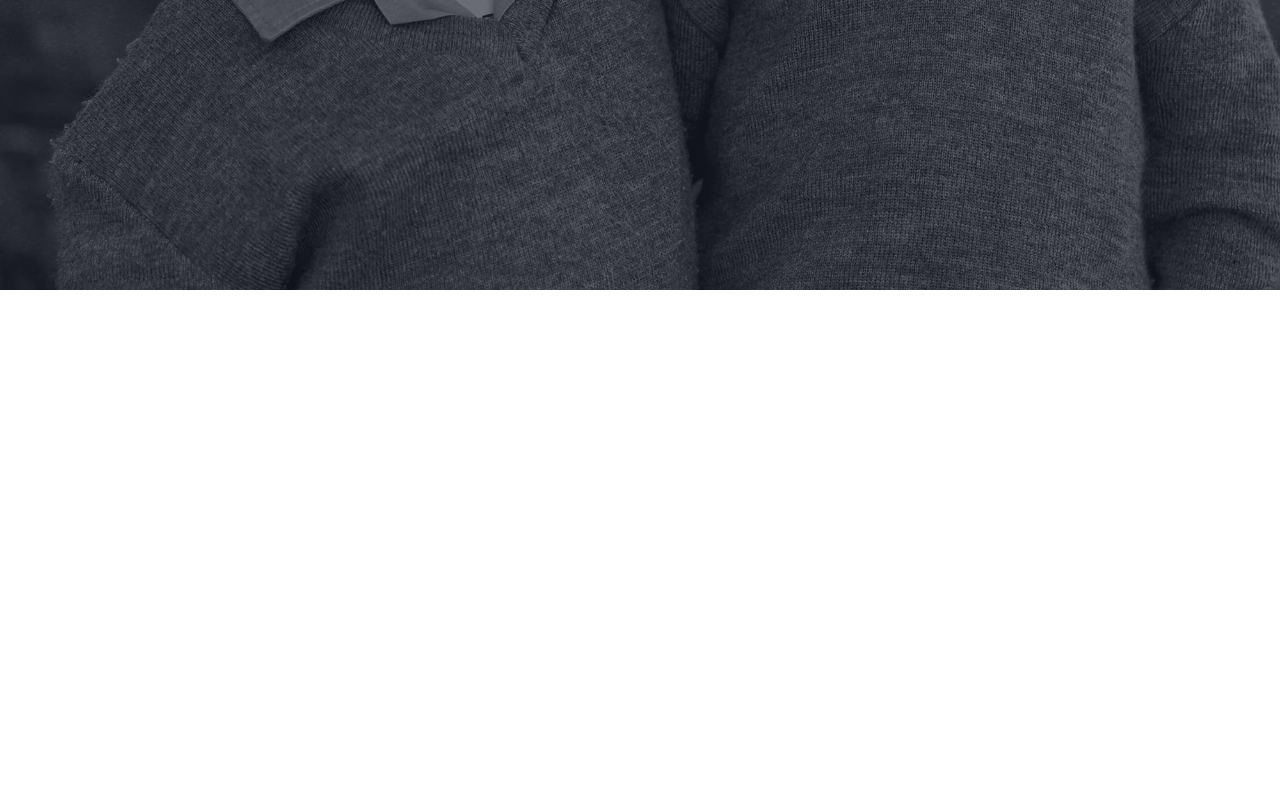
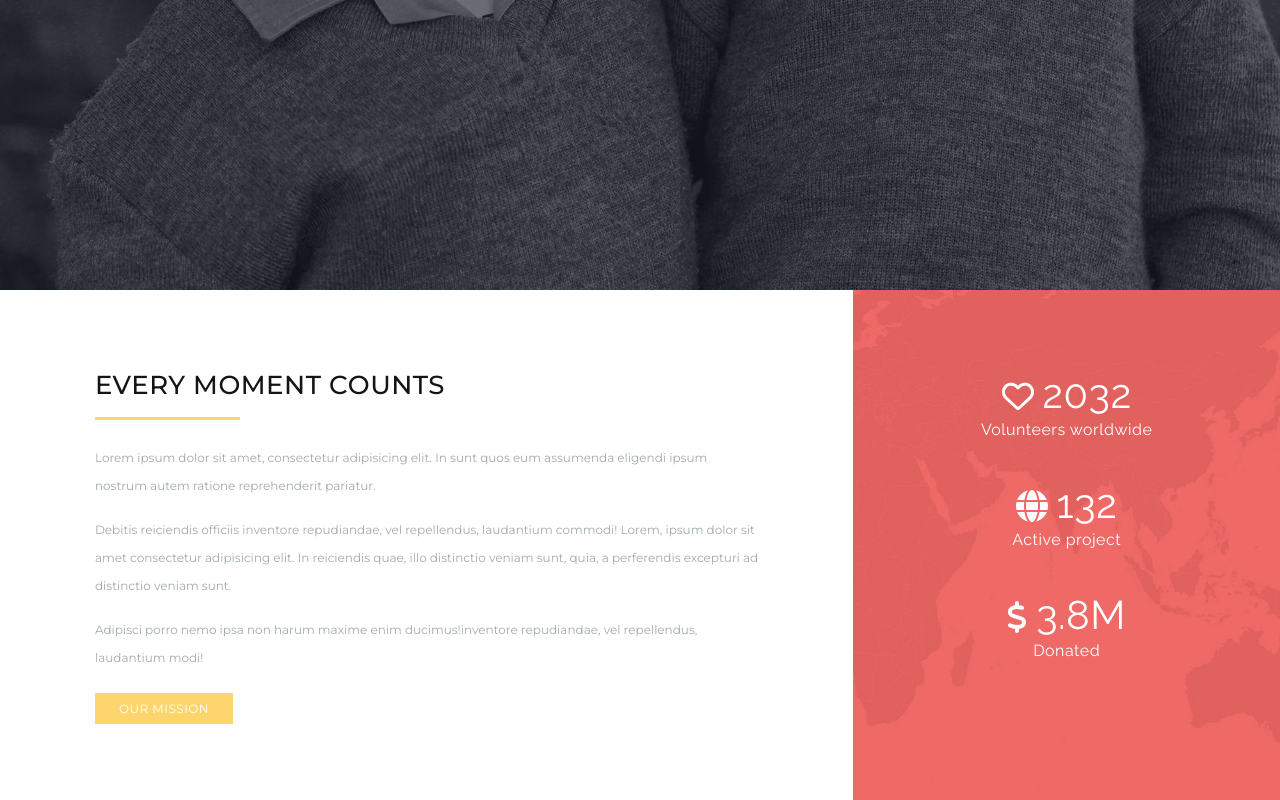
Before and after one commit to AlessandroSaba1991/proj-html-vuejs, a Vue app: page / in a window 1280 px wide. Shown: the part 460-1260 px from the top of the page. Before the commit the page ends 800 px from the top, so only its background shows below. Built offline with nearby package versions, Linux system fonts and the light colour scheme.

Commit message:
add section mission

```diff
--- a/package.json
+++ b/package.json
@@ -9,7 +9,12 @@
   },
   "dependencies": {
     "@fontsource/montserrat": "^4.5.10",
+    "@fontsource/raleway": "^4.5.8",
     "@fontsource/roboto": "^4.5.5",
+    "@fortawesome/fontawesome-svg-core": "^6.1.1",
+    "@fortawesome/free-regular-svg-icons": "^6.1.1",
+    "@fortawesome/free-solid-svg-icons": "^6.1.1",
+    "@fortawesome/vue-fontawesome": "^2.0.6",
     "autoprefixer": "10.4.5",
     "bootstrap": "^5.1.3",
     "core-js": "^3.8.3",
--- a/src/App.vue
+++ b/src/App.vue
@@ -1,58 +1,23 @@
 <template>
   <div id="app">
     <Header />
-    <main>
-      <section class="hero">
-        <div class="hero_text text-center">
-          <h1 class="text-uppercase">make a difference</h1>
-          <p>
-            As long as poverty, injustice & inequality persist, none of us can
-            truly rest
-          </p>
-          <div class="button text-uppercase">
-            <a href="#" class="btn_empty_light me-3">our mission</a>
-            <a href="#" class="btn_empty_primary">donate now</a>
-          </div>
-        </div>
-      </section>
-    </main>
+   <Main />
   </div>
 </template>
 
 <script>
 import Header from "@/components/HeaderComponent.vue";
+import Main from '@/components/MainComponent.vue'
 
 export default {
   name: "App",
   components: {
     Header,
+    Main
   },
 };
 </script>
 
 <style lang="scss">
 @import "@/assets/scss/style";
-.hero {
-  display: flex;
-  justify-content: center;
-  align-items: center;
-  background-image: url(@/assets/img/home-page-slider.jpg);
-  background-size: cover;
-  background-repeat: no-repeat;
-  background-position: center;
-  height: 750px;
-  .hero_text {
-    color: $text-light;
-    h1{
-      font-size: 50px;
-      font-weight: 400;
-    }
-    p{
-      font-weight: 300;
-    }
-    .button{
-      margin-top: 2rem;
-    }
-  }
-}
 </style>
--- a/src/assets/scss/partials/utility.scss
+++ b/src/assets/scss/partials/utility.scss
@@ -1,4 +1,5 @@
-.btn_me {
+/* Button */
+.btn_nav {
   padding: 0.25rem 1.5rem;
 }
 .btn_empty_light{
@@ -9,16 +10,25 @@
     border: 2px solid $primary-color;
     color: $primary-color;
 }
-
-.btn_empty_light,
-.btn_empty_primary{
+.btn_me{
     font-size: 12px;
     padding: 0.5rem 1.5rem;
 }
 
+.btn_full_primary{
+    background-color: $primary-color;
+    color: $text-light;
+}
+/* Background */
 .bg_gold {
   background-color: $primary-color;
 }
 .bg_pink {
   background-color: $secondary-color;
 }
+/* Line */
+.gold_line{
+    height: 3px;
+    width: 145px;
+    background-color: $primary-color;
+}
--- /dev/null
+++ b/src/components/HeroSectionComponent.vue
@@ -0,0 +1,47 @@
+<template>
+  <section class="hero">
+    <div class="hero_text text-center">
+      <h1 class="text-uppercase">make a difference</h1>
+      <p>
+        As long as poverty, injustice & inequality persist, none of us can truly
+        rest
+      </p>
+      <div class="button text-uppercase">
+        <a href="#" class="btn_me btn_empty_light me-3">our mission</a>
+        <a href="#" class="btn_me btn_empty_primary">donate now</a>
+      </div>
+    </div>
+  </section>
+</template>
+
+<script>
+export default {
+  name: "HeroSectionComponent",
+};
+</script>
+
+<style lang="scss" scoped>
+.hero {
+  height: 750px;
+  display: flex;
+  justify-content: center;
+  align-items: center;
+  background-image: url(@/assets/img/home-page-slider.jpg);
+  background-size: cover;
+  background-repeat: no-repeat;
+  background-position: center;
+  .hero_text {
+    color: $text-light;
+    h1 {
+      font-size: 50px;
+      font-weight: 400;
+    }
+    p {
+      font-weight: 300;
+    }
+    .button {
+      margin-top: 2rem;
+    }
+  }
+}
+</style>
--- a/src/components/ItemNavComponent.vue
+++ b/src/components/ItemNavComponent.vue
@@ -1,7 +1,7 @@
 <template>
   <li
     class="text-uppercase"
-    :class="item.text === 'donate' ? 'btn_me bg_gold' : ''">
+    :class="item.text === 'donate' ? 'btn_nav bg_gold' : ''">
     <a :href="item.id">{{ item.text }}</a>
   </li>
 </template>
--- /dev/null
+++ b/src/components/MainComponent.vue
@@ -0,0 +1,99 @@
+<template>
+  <main>
+    <HeroSection />
+    <section class="mission">
+      <div class="container-fluid">
+        <div class="row">
+          <div class="col-8">
+            <div class="mission_text">
+              <h2 class="text-uppercase mb-3">every moment counts</h2>
+              <div class="gold_line mb-4"></div>
+              <p>
+                Lorem ipsum dolor sit amet, consectetur adipisicing elit. In
+                sunt quos eum assumenda eligendi ipsum nostrum autem ratione
+                reprehenderit pariatur.
+              </p>
+              <p>
+                Debitis reiciendis officiis inventore repudiandae, vel
+                repellendus, laudantium commodi! Lorem, ipsum dolor sit amet
+                consectetur adipisicing elit. In reiciendis quae, illo
+                distinctio veniam sunt, quia, a perferendis excepturi ad
+                distinctio veniam sunt.
+              </p>
+              <p>
+                Adipisci porro nemo ipsa non harum maxime enim ducimus!inventore
+                repudiandae, vel repellendus, laudantium modi!
+              </p>
+              <div class="button text-uppercase mt-4">
+                <a class="btn_me btn_full_primary" href="#">our mission</a>
+              </div>
+            </div>
+          </div>
+          <div class="col-4">
+            <div class="mission_data">
+              <h2><font-awesome-icon icon="fa-regular fa-heart" size="m"/> <span>2032</span></h2>
+              <p>Volunteers worldwide</p>
+              <h2><font-awesome-icon icon="fa-solid fa-globe" /> <span>132</span></h2>
+              <p>Active project</p>
+              <h2><font-awesome-icon icon="fa-solid fa-dollar-sign" /> <span>3.8M</span></h2>
+              <p>Donated</p>
+            </div>
+          </div>
+        </div>
+      </div>
+    </section>
+  </main>
+</template>
+
+<script>
+import HeroSection from "./HeroSectionComponent.vue";
+
+export default {
+  name: "MainComponent",
+  components: {
+    HeroSection,
+  },
+};
+</script>
+
+<style lang="scss" scoped>
+.mission_text {
+  width: 80%;
+  padding: 5rem 0;
+  margin: 0 auto;
+  h2 {
+    font-size: 26px;
+    color: $text-dark;
+  }
+  p {
+    font-size: 12px;
+    letter-spacing: 0;
+    line-height: 28px;
+    color: $text-light-dark;
+  }
+}
+.mission_data {
+  font-family: "Raleway", sans-serif;
+  text-align: center;
+  padding: 5rem 0;
+  color: $text-light;
+  h2 {
+      margin-bottom: 0;
+      span{
+          font-size: 40px;
+      }
+  }
+  p{
+      margin-bottom: 2.4rem;
+  }
+  p:last-child{
+      margin-bottom: 0;
+  }
+}
+.col-4 {
+  background-image: url("@/assets/img/home-content-bg-1.jpg");
+  background-size: cover;
+  background-repeat: no-repeat;
+  background-position: center;
+}
+</style>
--- a/src/main.js
+++ b/src/main.js
@@ -1,16 +1,27 @@
-import Vue from 'vue'
-import App from './App.vue'
-import "@fontsource/montserrat"
-import "@fontsource/montserrat/100.css"
-import "@fontsource/montserrat/300.css"
-import "@fontsource/montserrat/400.css"
-import "@fontsource/montserrat/500.css"
+import Vue from "vue";
+import App from "./App.vue";
+/* Font */
+import "@fontsource/montserrat";
+import "@fontsource/montserrat/100.css";
+import "@fontsource/montserrat/300.css";
+import "@fontsource/montserrat/400.css";
+import "@fontsource/montserrat/500.css";
+import "@fontsource/raleway";
+import "@fontsource/raleway/100.css";
+import "@fontsource/raleway/400.css";
+/* FontAwesome */
+import { library } from "@fortawesome/fontawesome-svg-core";
+import { faDollarSign, faGlobe } from "@fortawesome/free-solid-svg-icons";
+import { faHeart } from "@fortawesome/free-regular-svg-icons";
+import { FontAwesomeIcon } from "@fortawesome/vue-fontawesome";
+library.add(faDollarSign, faGlobe, faHeart);
+Vue.component("font-awesome-icon", FontAwesomeIcon);
 
-const bootstrap = require('bootstrap')
-Vue.use(bootstrap)
+const bootstrap = require("bootstrap");
+Vue.use(bootstrap);
 
-Vue.config.productionTip = false
+Vue.config.productionTip = false;
 
 new Vue({
-  render: h => h(App),
-}).$mount('#app')
+  render: (h) => h(App),
+}).$mount("#app");
```
Also changed, not shown: 1 other file (tests, documents, lock files or other folders).
